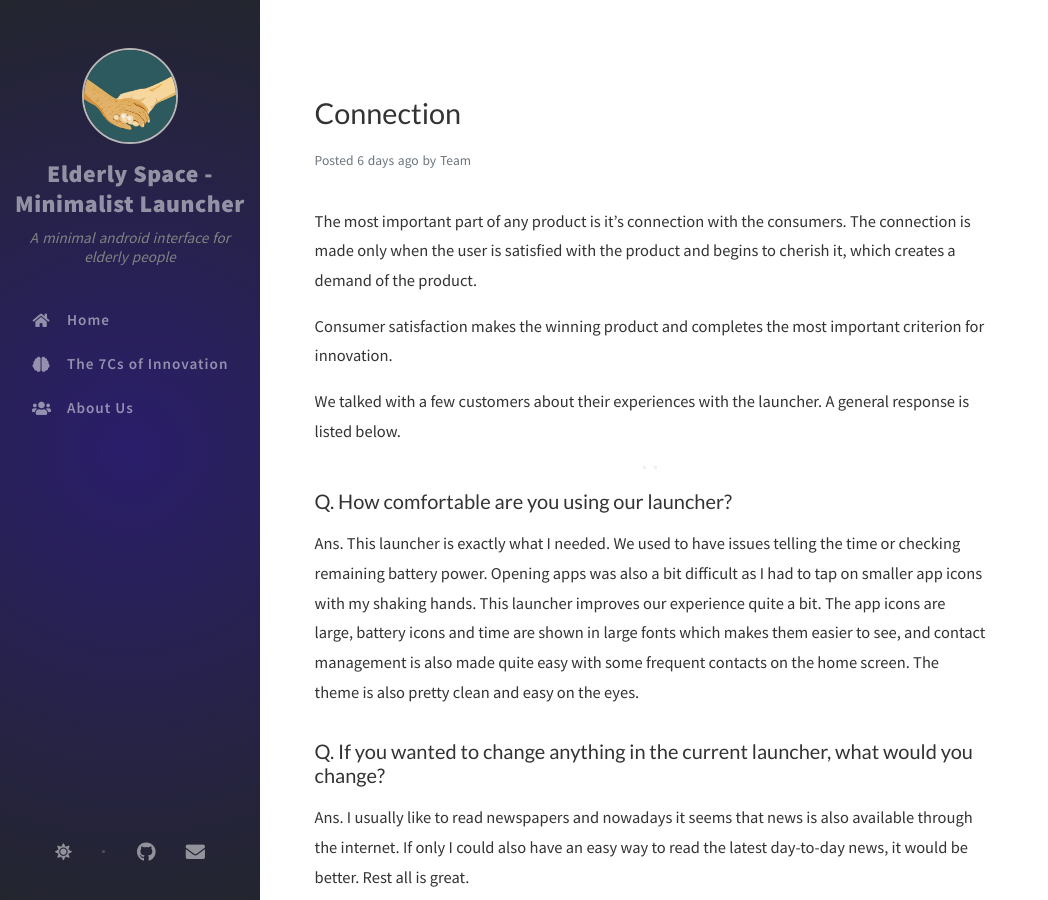
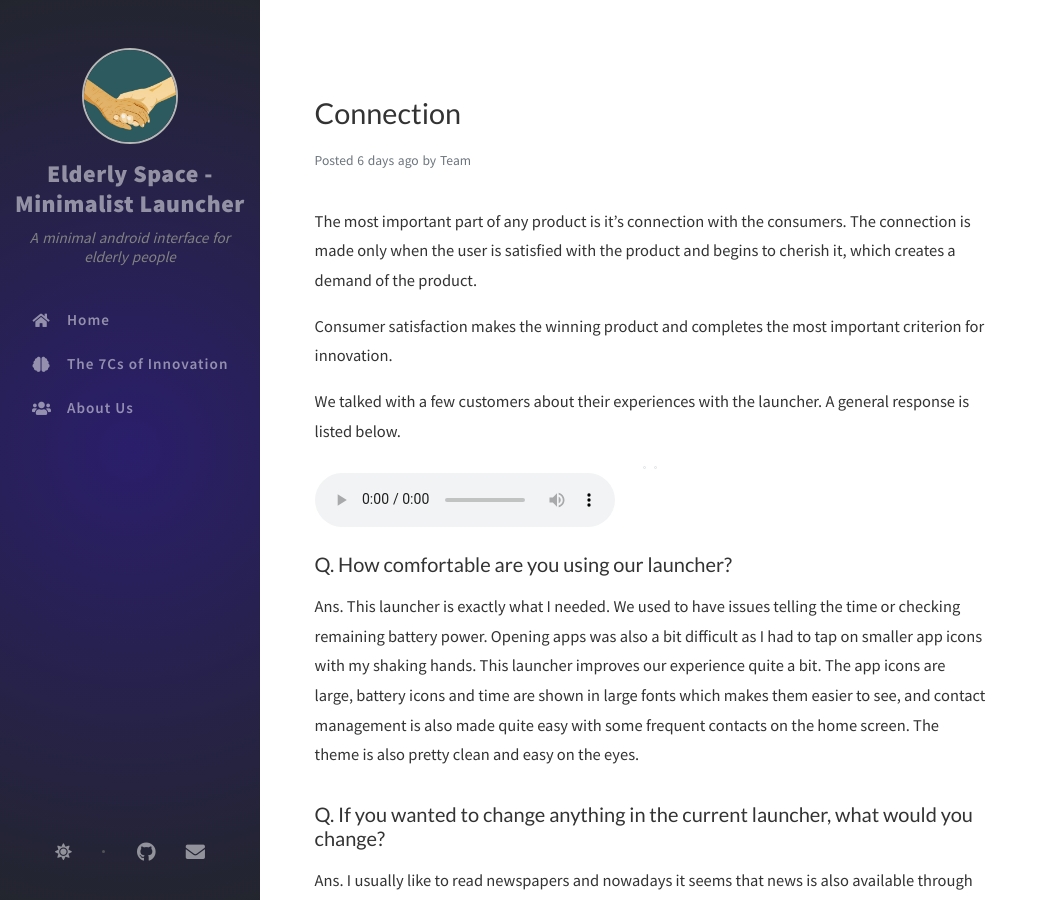
Before and after one commit to 3y3p4tch/elderlyUI, a Jekyll site: the page built from _posts/2020-12-13-connection.md, in a window 1280 px wide and 900 px high. Shown: the whole window, without its empty margins (0-1048 px from the left). Built offline with Jekyll 4.4.1, drawn with Linux system fonts in a browser that asks for light colours; nearby versions of some CDN libraries; comment, search, counter and statistics services are not loaded.

Commit message:
audio added

```diff
--- a/_posts/2020-12-13-connection.md
+++ b/_posts/2020-12-13-connection.md
@@ -22,6 +22,10 @@ We talked with a few customers about their experiences with the launcher. A gene
 <img src="{{ "/assets/img/posts/connection2.jpg" | relative_url }}" {{ imgstyle }}>
 </div>
 
+<audio controls>
+    <source src= "{{ "/assets/audio/connection.mpeg" | relative_url }}" type="audio/mpeg">
+</audio>
+
 <h3>Q. How comfortable are you using our launcher?</h3>
 <p>Ans. This launcher is exactly what I needed. We used to have issues telling the time or checking remaining battery power. Opening apps was also a bit difficult as I had to tap on smaller app icons with my shaking hands. This launcher improves our experience quite a bit. The app icons are large, battery icons and time are shown in large fonts which makes them easier to see, and contact management is also made quite easy with some frequent contacts on the home screen. The theme is also pretty clean and easy on the eyes.</p>
 
```
Also changed, not shown: 1 other file.
